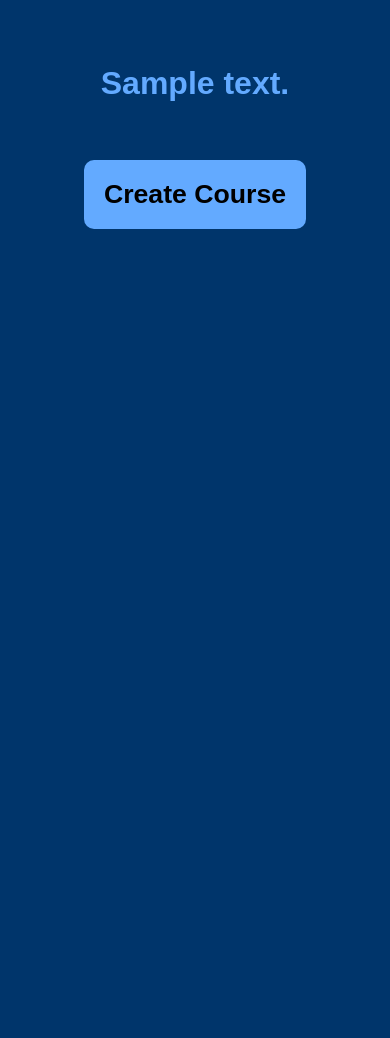
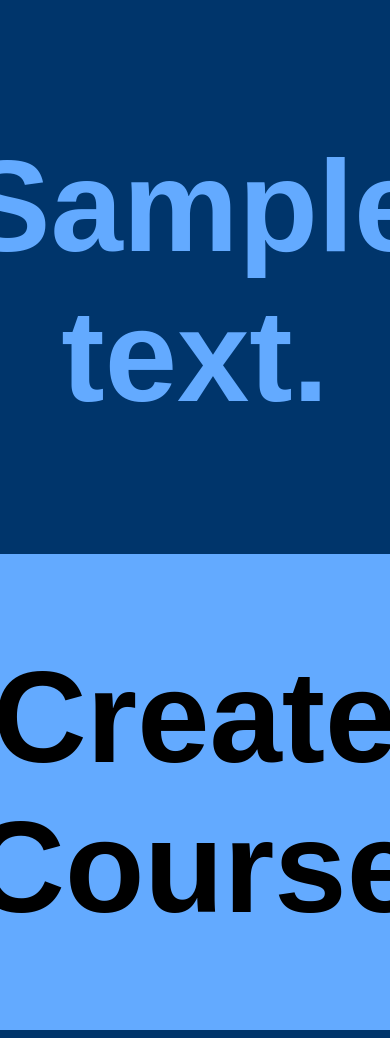
Before and after one commit to ericknudson/som-course-generator, a Flask app: template templates/index.html in a window 390 px wide; the page is wider, and only the part inside the window is pictured. Before the commit the page ends 229 px from the top of that part, so only its background shows below. Run offline with Flask 2, Linux system fonts and the light colour scheme; the template is opened without the code that fills it: most values are stand-ins (such as "Sample title", 1, 10 or a date in 2020).

Commit message:
css tweak for mobile

```diff
--- a/static/template.css
+++ b/static/template.css
@@ -37,3 +37,9 @@
   justify-content: center;
   align-items: center;
 }
+
+@media only screen and (max-width: 600px) {
+  h1 {
+    font-size: 130px;
+  }
+}
```
